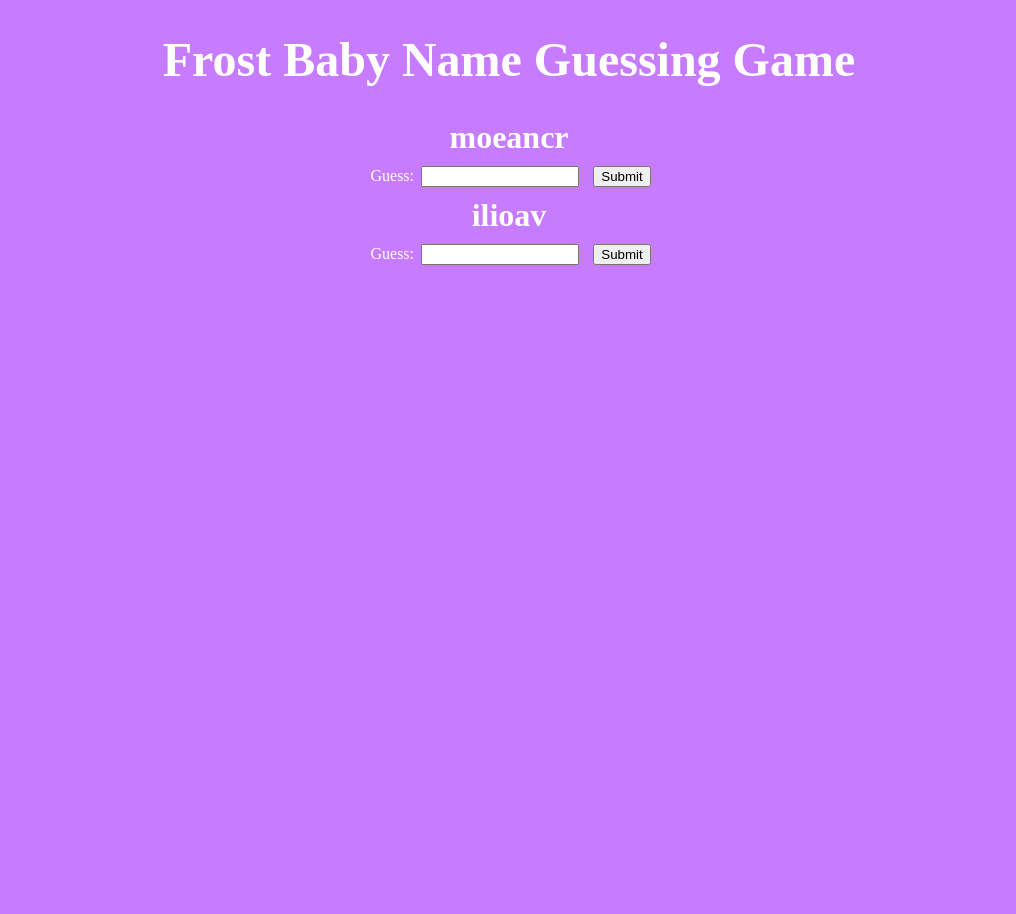
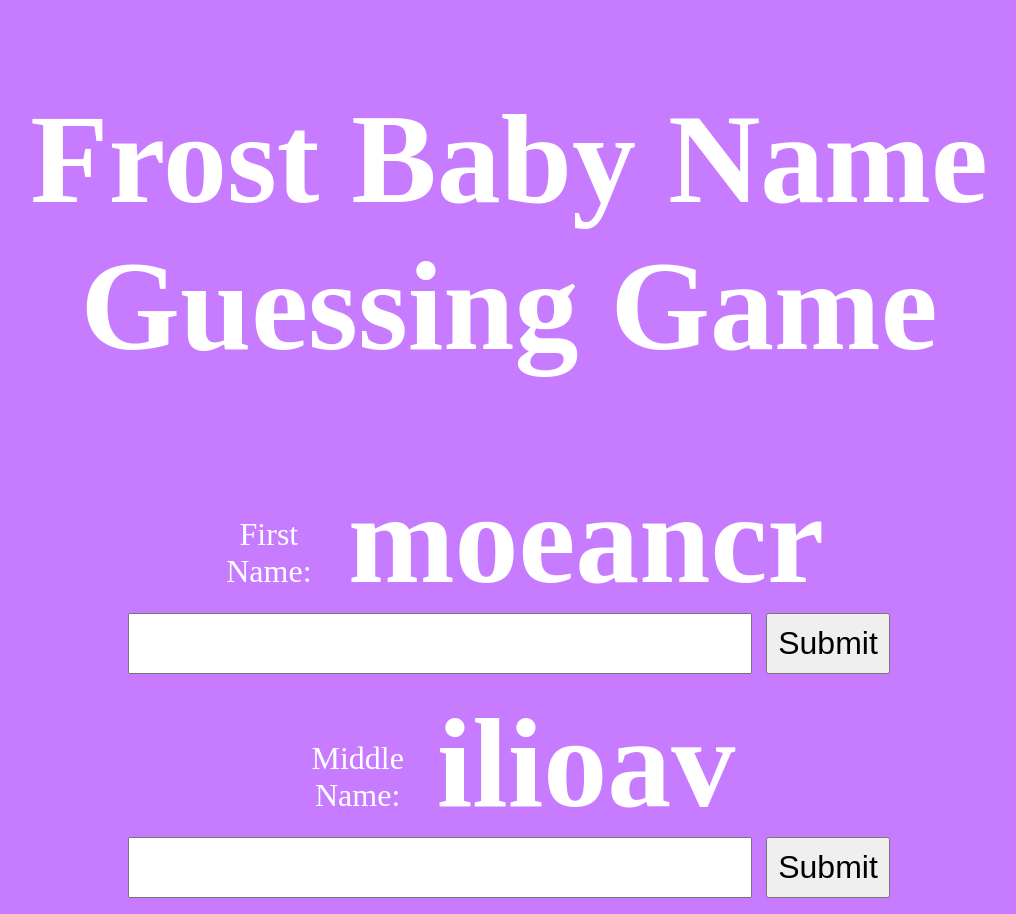
Before and after one commit to corfro1/babyname, a plain HTML site: page index.html in a window 1280 px wide. Shown: the whole page, without its empty margins (131-1147 px from the left). Before the commit the page ends 800 px from the top, so only its background shows below. Drawn offline with Linux system fonts and the light colour scheme.

Commit message:
Add files via upload

```diff
--- a/index.html
+++ b/index.html
@@ -5,19 +5,24 @@
   <title>Frost Baby Name Guessing Game</title>
   <link rel="stylesheet" href="style.css">
 </head>
-
 <body>
   <h1>Frost Baby Name Guessing Game</h1>
-    <div id="scrambled-word-1"></div>
-    <label for="guess-input-1">Guess:</label>
+  <div>
+    <label for="guess-input-1">First Name:</label>
+    <span id="scrambled-word-1"></span>
+    <br>
     <input type="text" id="guess-input-1">
     <button id="guess-button-1">Submit</button>
-    <div id="message-1"></div>
-    <div id="scrambled-word-2"></div>
-    <label for="guess-input-2">Guess:</label>
+    <p id="message-1"></p>
+  </div>
+  <div>
+    <label for="guess-input-2">Middle Name:</label>
+    <span id="scrambled-word-2"></span>
+    <br>
     <input type="text" id="guess-input-2">
     <button id="guess-button-2">Submit</button>
-    <div id="message-2"></div>
+    <p id="message-2"></p>
+  </div>
   <script src="script.js"></script>
 </body>
 </html>
--- a/style.css
+++ b/style.css
@@ -1,11 +1,11 @@
 body {
     background-color: #C77CFF;
-    color: white;
+    color: rgb(255, 255, 255);
     text-align: center;
   }
 
   h1 {
-    font-size: 3em;
+    font-size: 8em;
   }
 
   div {
@@ -13,19 +13,24 @@ body {
   }
 
   #scrambled-word-1, #scrambled-word-2 {
-    font-size: 2em;
+    font-size: 8em;
     font-weight: bold;
   }
 
   label {
     display: inline-block;
-    width: 50px;
+    width: 150px;
+    font-size: 2em;
   }
 
   input[type="text"] {
-    width: 150px;
+    width: 600px;
+    font-size: 2em;
+    padding: 10px;
   }
 
   button {
     margin-left: 10px;
+    font-size: 2em;
+    padding: 10px;
   }
```
Lines whose indentation alone changed are shown as unchanged.
